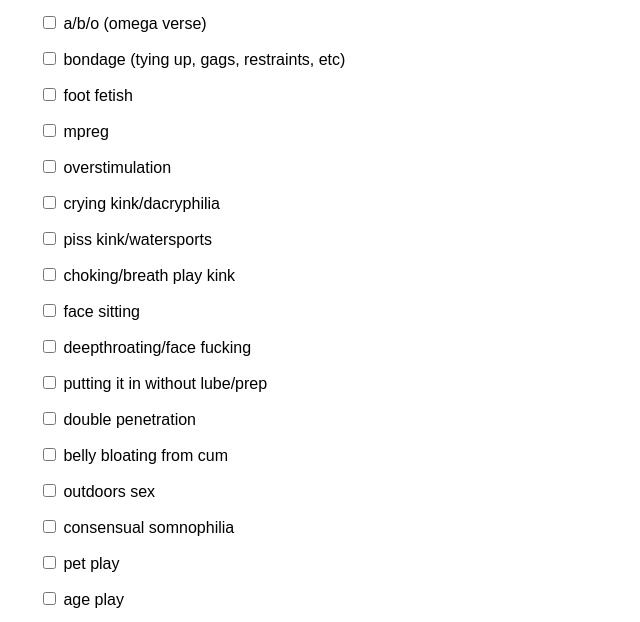
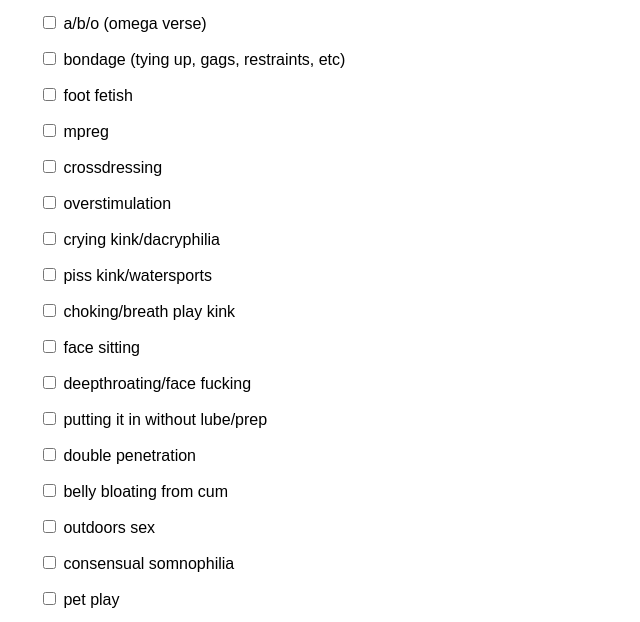
Before and after one commit to skiuwuu/fanfiction-purity-quiz, a plain HTML site: page index.html in a window 1280 px wide. Shown: the part 167-789 px from the top of the page, without its empty margins (301-941 px from the left). Drawn offline with Linux system fonts and the light colour scheme.

Commit message:
Update index.html

```diff
--- a/index.html
+++ b/index.html
@@ -25,6 +25,7 @@
   <label><input type="checkbox" name="tropes" value="1"> bondage (tying up, gags, restraints, etc)</label>
   <label><input type="checkbox" name="tropes" value="1"> foot fetish</label>
   <label><input type="checkbox" name="tropes" value="1"> mpreg</label>
+  <label><input type="checkbox" name="tropes" value="1"> crossdressing</label>
   <label><input type="checkbox" name="tropes" value="1"> overstimulation</label>
   <label><input type="checkbox" name="tropes" value="1"> crying kink/dacryphilia</label>
   <label><input type="checkbox" name="tropes" value="1"> piss kink/watersports</label>
```
